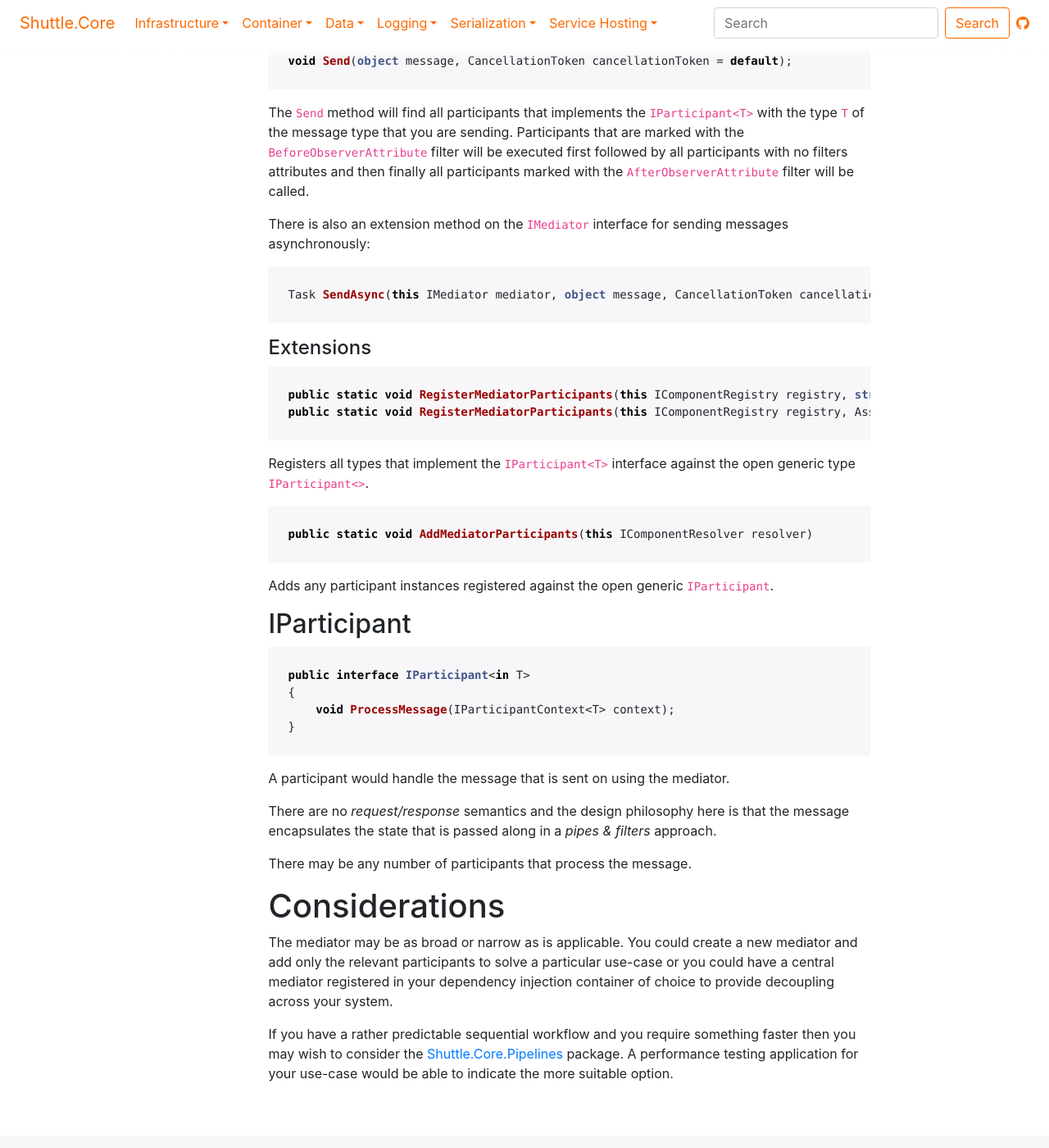
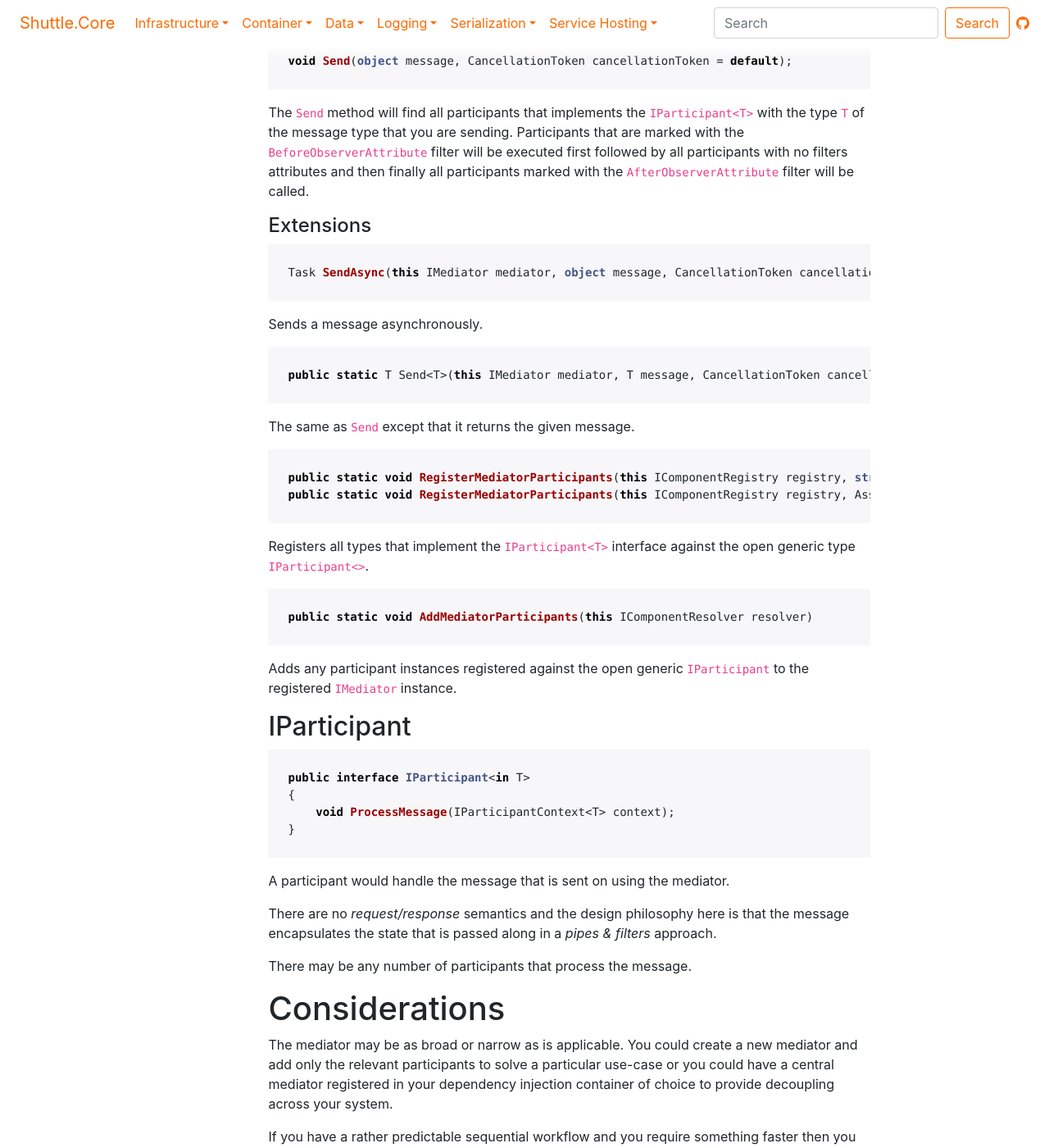
Before and after one commit to Shuttle/shuttle-core, a Jekyll site: the page built from shuttle-core-mediator.md, in a window 1280 px wide and 1400 px high, scrolled down 536 px. Shown: the whole window at 82% size. Built offline with Jekyll 4.4.1, drawn with Linux system fonts in a browser that asks for light colours; a script that is not in the unit is left out.

Commit message:
Update shuttle-core-mediator.md

````diff
--- a/shuttle-core-mediator.md
+++ b/shuttle-core-mediator.md
@@ -28,13 +28,18 @@
 
 The `Send` method will find all participants that implements the `IParticipant<T>` with the type `T` of the message type that you are sending.  Participants that are marked with the `BeforeObserverAttribute` filter will be executed first followed by all participants with no filters attributes and then finally all participants marked with the `AfterObserverAttribute` filter will be called.
 
-There is also an extension method on the `IMediator` interface for sending messages asynchronously:
+#### Extensions
 
 ```c#
 Task SendAsync(this IMediator mediator, object message, CancellationToken cancellationToken = default)
 ```
+Sends a message asynchronously.
 
-#### Extensions
+```c#
+public static T Send<T>(this IMediator mediator, T message, CancellationToken cancellationToken)
+```
+
+The same as `Send` except that it returns the given message.
 
 ```c#
 public static void RegisterMediatorParticipants(this IComponentRegistry registry, string assemblyName)
@@ -47,7 +52,7 @@
 public static void AddMediatorParticipants(this IComponentResolver resolver)
 ```
 
-Adds any participant instances registered against the open generic `IParticipant`.
+Adds any participant instances registered against the open generic `IParticipant` to the registered `IMediator` instance.
 
 ## IParticipant
 
````
